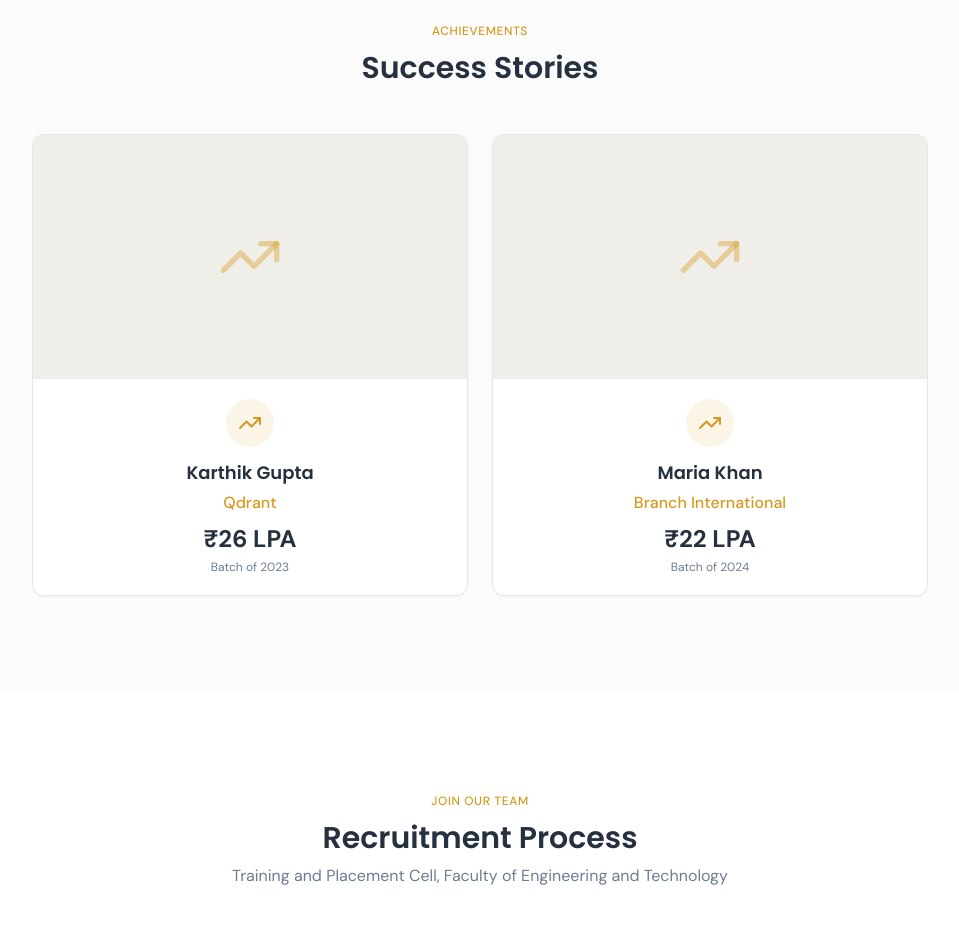
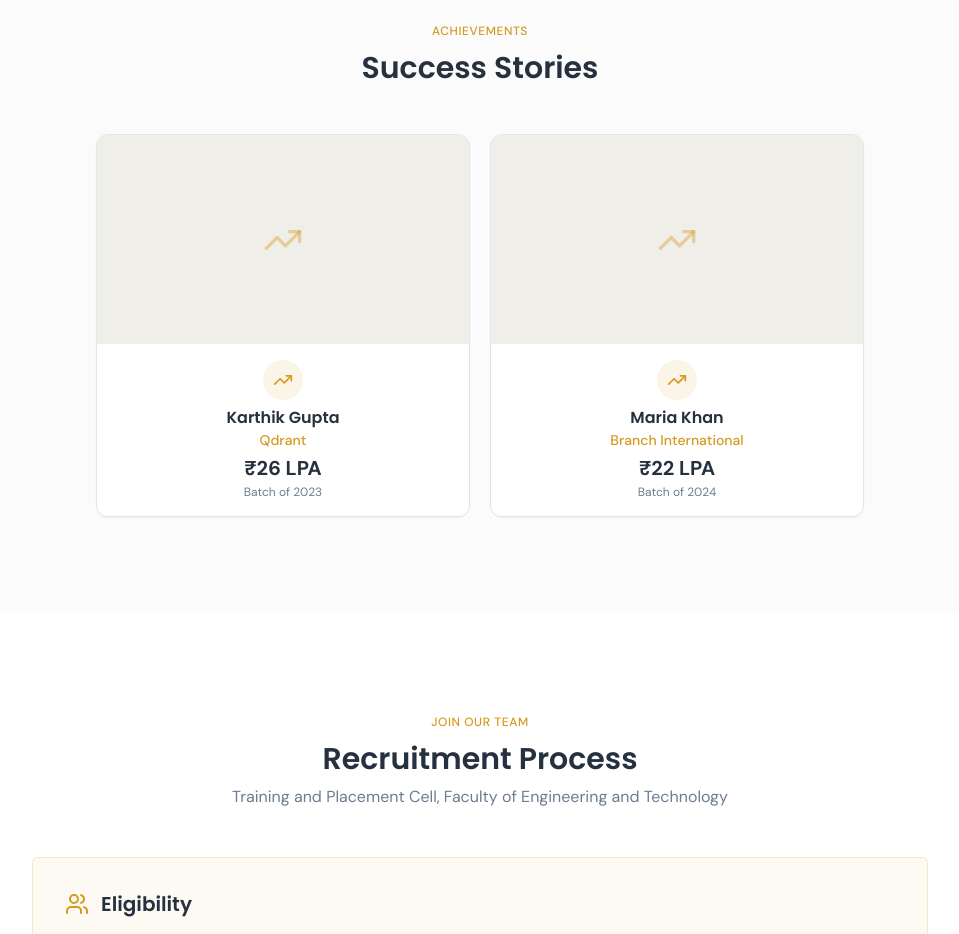
Before and after one commit to tpcfoet52-sys/lucknow-ascent, a React (Vite) app: page /about-tpc in a window 1280 px wide. Shown: the part 3580-4514 px from the top of the page, without its empty margins (160-1119 px from the left). Built offline with nearby package versions, Linux system fonts and the light colour scheme; the HTML template or start-up script is replaced by a standard one.

Commit message:
style: Reduce size of Success Stories cards in AboutTPC
- Constrained grid width to max-w-3xl for tighter layout
- Reduced padding, font sizes (headers/package), and icon sizes
- Improved spacing for a more compact card design

```diff
--- a/src/pages/AboutTPC.tsx
+++ b/src/pages/AboutTPC.tsx
@@ -566,7 +566,7 @@ const AboutTPC = () => {
             </h2>
           </motion.div>
 
-          <div className="grid md:grid-cols-2 gap-6 max-w-4xl mx-auto">
+          <div className="grid md:grid-cols-2 gap-5 max-w-3xl mx-auto">
             {successStories.map((story, index) => (
               <motion.div
                 key={story.name}
@@ -585,24 +585,24 @@ const AboutTPC = () => {
                 {/* Image Section - Icon Placeholder */}
                 <div className="aspect-video overflow-hidden relative bg-muted">
                   <div className="w-full h-full flex items-center justify-center bg-accent/5">
-                    <TrendingUp className="h-16 w-16 text-accent/40" />
+                    <TrendingUp className="h-10 w-10 text-accent/40" />
                   </div>
                 </div>
 
                 {/* Content Section */}
-                <div className="p-5 relative z-10 bg-card text-center">
-                  <div className="flex justify-center mb-3">
-                    <div className="w-12 h-12 rounded-full bg-accent/10 flex items-center justify-center">
-                      <TrendingUp className="h-6 w-6 text-accent" />
+                <div className="p-4 relative z-10 bg-card text-center">
+                  <div className="flex justify-center mb-2">
+                    <div className="w-10 h-10 rounded-full bg-accent/10 flex items-center justify-center">
+                      <TrendingUp className="h-5 w-5 text-accent" />
                     </div>
                   </div>
 
-                  <h3 className="font-serif text-lg font-semibold text-foreground group-hover:text-accent transition-colors">
+                  <h3 className="font-serif text-base font-semibold text-foreground group-hover:text-accent transition-colors leading-tight">
                     {story.name}
                   </h3>
-                  <p className="text-accent font-medium mt-1">{story.company}</p>
-                  <p className="text-2xl font-bold text-foreground mt-2">{story.package}</p>
-                  <p className="text-xs text-muted-foreground mt-1">Batch of {story.year}</p>
+                  <p className="text-accent font-medium mt-0.5 text-sm">{story.company}</p>
+                  <p className="text-xl font-bold text-foreground mt-1">{story.package}</p>
+                  <p className="text-xs text-muted-foreground mt-0.5">Batch of {story.year}</p>
 
                   {/* Animated Description - Drops down on Hover */}
                   <motion.div
@@ -614,7 +614,7 @@ const AboutTPC = () => {
                     className="overflow-hidden"
                     transition={{ duration: 0.4, ease: "easeOut" }}
                   >
-                    <p className="text-sm text-muted-foreground mt-3 border-t border-border/50 pt-3 leading-relaxed">
+                    <p className="text-xs text-muted-foreground mt-2 border-t border-border/50 pt-2 leading-relaxed">
                       {story.hoverDesc}
                     </p>
                   </motion.div>
```
